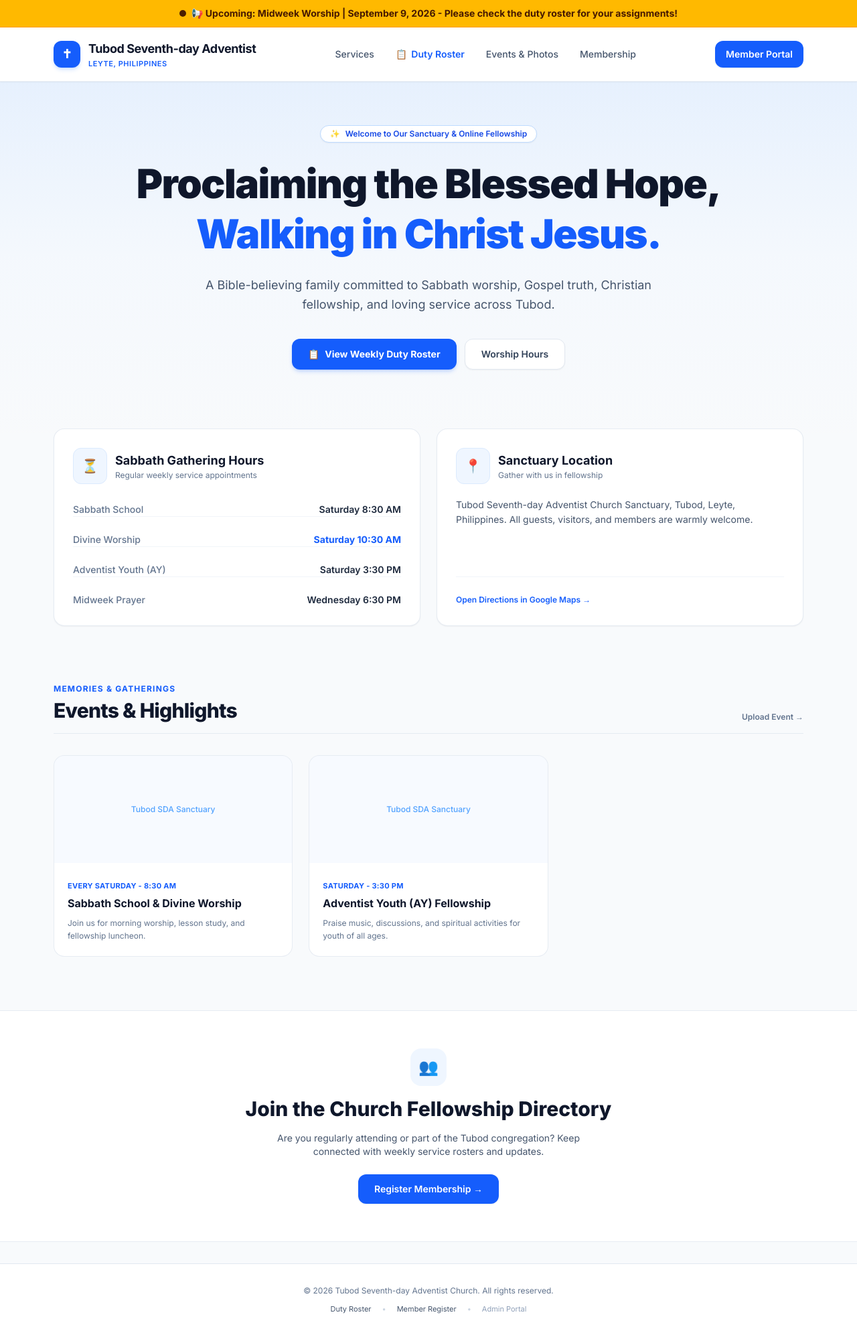
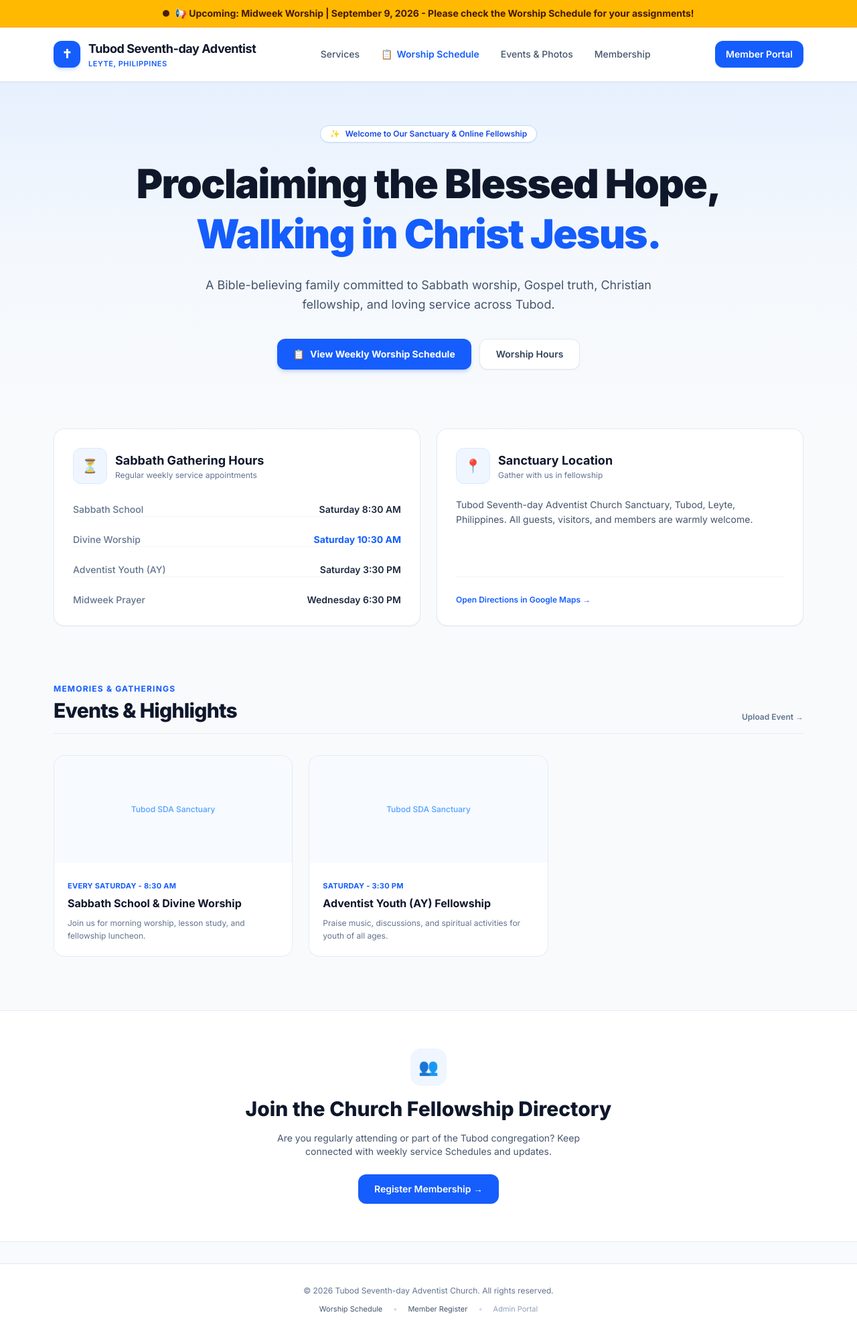
Before and after one commit to mvcashbel-art/church-website, a Next.js app: page / in a window 1280 px wide. Shown: the whole page at 67% size. Built offline with nearby package versions, Linux system fonts and the light colour scheme.

Commit message:
Update page.tsx

```diff
--- a/app/page.tsx
+++ b/app/page.tsx
@@ -28,7 +28,7 @@ const DEFAULT_EVENTS: ChurchEvent[] = [
 
 export default function ChurchHome() {
   const [events, setEvents] = useState<ChurchEvent[]>(DEFAULT_EVENTS);
-  const [banner, setBanner] = useState("📢 Upcoming: Midweek Worship | September 9, 2026 - Please check the duty roster for your assignments!");
+  const [banner, setBanner] = useState("📢 Upcoming: Midweek Worship | September 9, 2026 - Please check the Worship Schedule for your assignments!");
 
   useEffect(() => {
     const savedEvents = localStorage.getItem("church_events");
@@ -73,7 +73,7 @@ export default function ChurchHome() {
           <nav className="hidden md:flex items-center gap-8 text-sm font-medium text-slate-600">
             <a href="#services" className="hover:text-blue-600 transition-colors">Services</a>
             <Link href="/schedule" className="text-blue-600 hover:text-blue-700 transition-colors font-semibold flex items-center gap-1.5">
-              <span>📋</span> Duty Roster
+              <span>📋</span> Worship Schedule
             </Link>
             <a href="#events" className="hover:text-blue-600 transition-colors">Events & Photos</a>
             <a href="#community" className="hover:text-blue-600 transition-colors">Membership</a>
@@ -113,7 +113,7 @@ export default function ChurchHome() {
               href="/schedule"
               className="bg-blue-600 hover:bg-blue-700 text-white font-bold px-6 py-3 rounded-xl text-sm transition-all shadow-md shadow-blue-600/20 flex items-center gap-2"
             >
-              <span>📋</span> View Weekly Duty Roster
+              <span>📋</span> View Weekly Worship Schedule
             </Link>
             <a
               href="#services"
@@ -241,7 +241,7 @@ export default function ChurchHome() {
           </span>
           <h2 className="text-2xl sm:text-3xl font-extrabold text-slate-900">Join the Church Fellowship Directory</h2>
           <p className="text-slate-600 text-sm max-w-lg mx-auto">
-            Are you regularly attending or part of the Tubod congregation? Keep connected with weekly service rosters and updates.
+            Are you regularly attending or part of the Tubod congregation? Keep connected with weekly service Schedules and updates.
           </p>
           <div className="pt-2">
             <Link
@@ -259,7 +259,7 @@ export default function ChurchHome() {
         <p>&copy; {new Date().getFullYear()} Tubod Seventh-day Adventist Church. All rights reserved.</p>
         <div className="mt-3 flex justify-center gap-4 text-[11px]">
           <Link href="/schedule" className="text-slate-600 hover:text-blue-600 transition-colors">
-            Duty Roster
+            Worship Schedule
           </Link>
           <span className="text-slate-300">•</span>
           <Link href="/register" className="text-slate-600 hover:text-blue-600 transition-colors">
```
